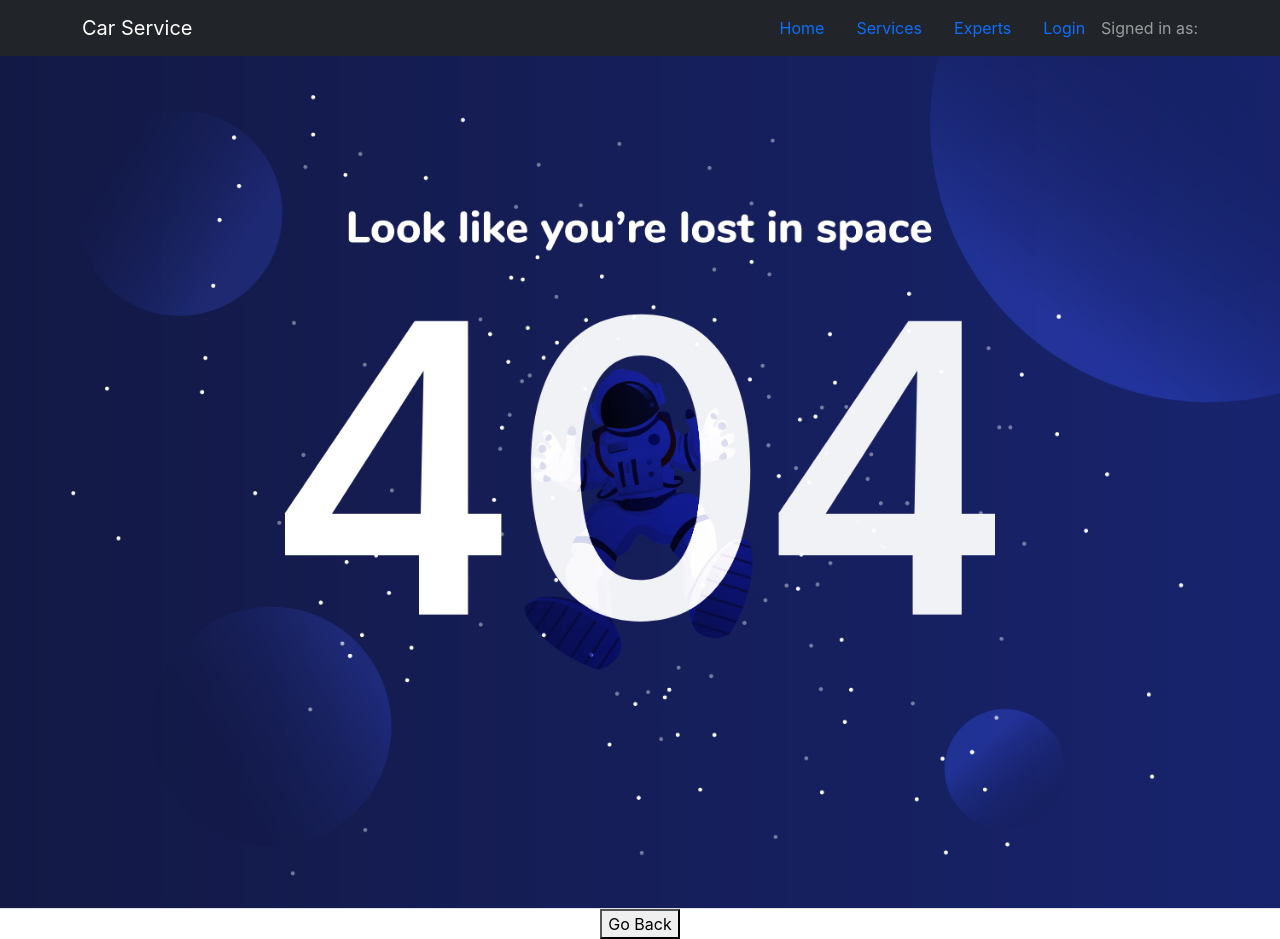
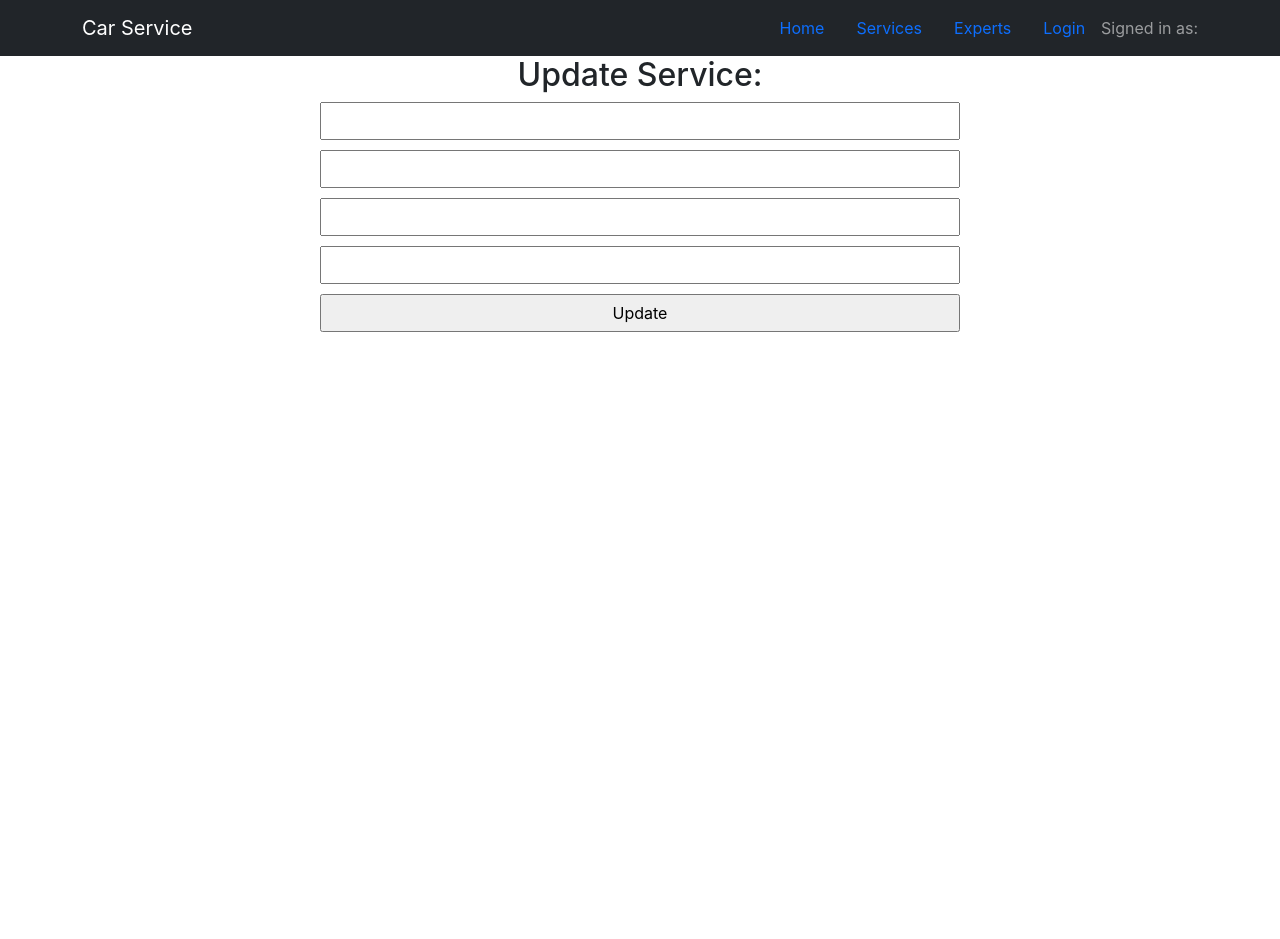
Before and after one commit to hasan75/genius_mechanic_client_site_react_mongodb, a React (Create React App) app: page /services/update/1 in a window 1280 px wide. After the commit the page ends 800 px from the top, so only its background shows below. Built offline with nearby package versions, Linux system fonts and the light colour scheme; no server answers.

Commit message:
Update page added

```diff
--- a/src/App.js
+++ b/src/App.js
@@ -10,6 +10,7 @@ import AuthProvider from './context/authProvider';
 import PrivateRoute from './Pages/Login/PrivateRoute/PrivateRoute';
 import AddService from './Pages/AddService/AddService';
 import ManageServices from './Pages/ManageServices/ManageServices';
+import UpdateService from './Pages/UpdateService/UpdateService';
 
 function App() {
   return (
@@ -36,6 +37,9 @@ function App() {
             <Route exact path = '/manageservices'>
               <ManageServices></ManageServices>
             </Route>
+            <Route exact path = '/services/update/:serviceId'>
+              <UpdateService></UpdateService>
+            </Route>
             <Route path='*'>
               <NotFound></NotFound>
             </Route>
--- a/src/Pages/ManageServices/ManageServices.js
+++ b/src/Pages/ManageServices/ManageServices.js
@@ -1,6 +1,7 @@
 import React, { useEffect, useState } from 'react';
 import './ManageServices.css'
-import Services from '../Home/Services/Services';
+
+import { Link } from 'react-router-dom';
 
 const ManageServices = () => {
     const [services, setServices] = useState([])
@@ -11,7 +12,9 @@ const ManageServices = () => {
     },[])
 
     const handleDelete = id => {
-        const url = `http://localhost:5000/services/${id}`
+        const proceed = window.confirm("Are You Sure to Delete the Service?")
+        if (proceed){
+            const url = `http://localhost:5000/services/${id}`
         fetch(url,{
             method: 'DELETE'
         })
@@ -23,7 +26,9 @@ const ManageServices = () => {
             setServices(remainingServices)
             }
 
-        })
+          })
+        }
+
     }
 
     return (
@@ -33,6 +38,9 @@ const ManageServices = () => {
                 services.map(service => <div key={service._id} className="service-container-manage">
                     <h3>{service.name}</h3>
                     <h4>Price:{service.price}</h4>
+                    <Link to={`/services/update/${service._id}`}>
+                        <button>Update</button>
+                    </Link>
                     <button onClick={()=> handleDelete(service._id)}>Delete</button>
                 </div>
                 )
--- /dev/null
+++ b/src/Pages/UpdateService/UpdateService.css
@@ -0,0 +1,11 @@
+.service-update-form {
+  display: flex;
+  flex-direction: column;
+  justify-content: center;
+  align-items: center;
+}
+.service-update-form input {
+  width: 50%;
+  margin-bottom: 10px;
+  padding: 5px;
+}
--- /dev/null
+++ b/src/Pages/UpdateService/UpdateService.js
@@ -0,0 +1,68 @@
+import React, { useEffect, useState } from 'react';
+import './UpdateService.css'
+import { useParams } from 'react-router';
+
+const UpdateService = () => {
+    const [service, setService] = useState({})
+    const {serviceId} = useParams();
+
+    useEffect(()=>{
+        const url = `http://localhost:5000/services/${serviceId}`;
+        fetch(url)
+        .then(res => res.json())
+        .then(data => setService(data))
+    },[])
+
+    //update user
+    const handleNameChange = e => {
+        const updatedName = e.target.value;
+        const updatedService = {...service}
+        updatedService.name = updatedName;
+        setService(updatedService);
+
+    }
+    const handlePriceChange = e => {
+        const updatedPrice = e.target.value;
+        const updatedService = {...service}
+        updatedService.price = updatedPrice;
+        setService(updatedService);
+
+    }
+    const handleDesChange = e => {
+        const updatedDescription = e.target.value;
+        const updatedService = {...service}
+        updatedService.description = updatedDescription;
+        setService(updatedService);
+
+    }
+    const handleImgChange = e => {
+        const updatedImg = e.target.value;
+        const updatedService = {...service}
+        updatedService.img = updatedImg;
+        setService(updatedService);
+
+    }
+
+    //update service
+    const handleUpdateService = e => {
+
+
+        e.preventDefault();
+
+    }
+    return (
+        <div>
+            <h2>Update Service: <span className="text-success"> {service.name}</span></h2>
+
+            <form className="service-update-form" onSubmit={handleUpdateService}>
+                <input type="text" onChange={handleNameChange} value={service.name || ''} />
+                <input type="number" onChange={handlePriceChange} value={service.price || ''} />
+                <input type="text" onChange={handleDesChange} value={service.description || ''} />
+                <input type="url" onChange={handleImgChange} value={service.img || ''} />
+                <input type="submit" value="Update" />
+            </form>
+        </div>
+    );
+};
+
+export default UpdateService;
```
